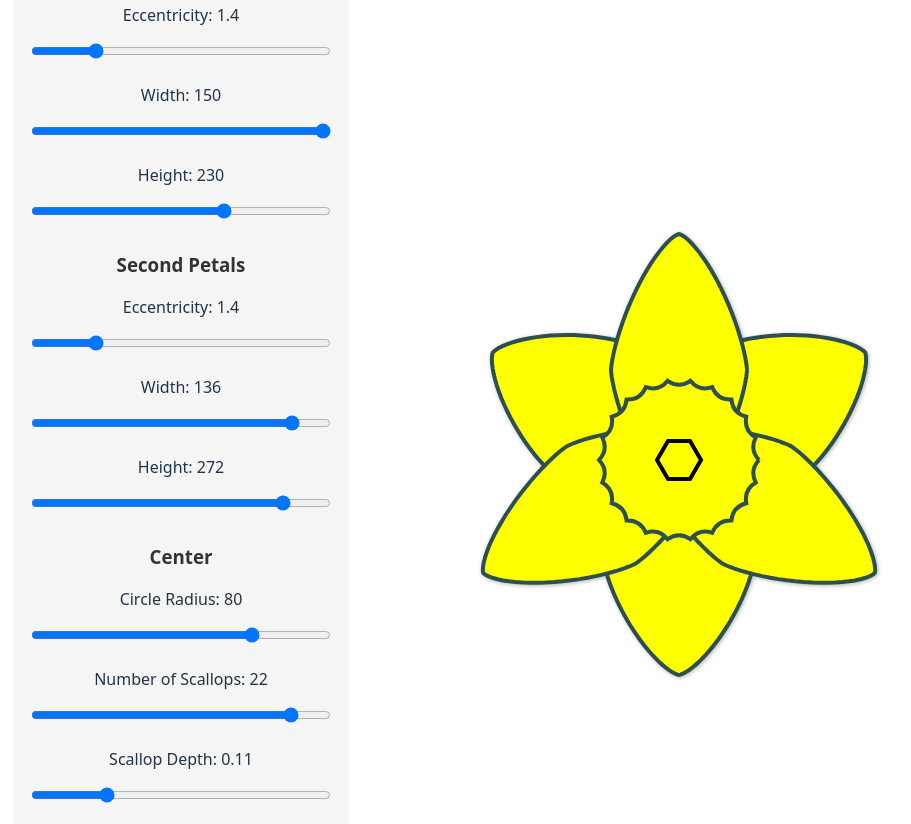
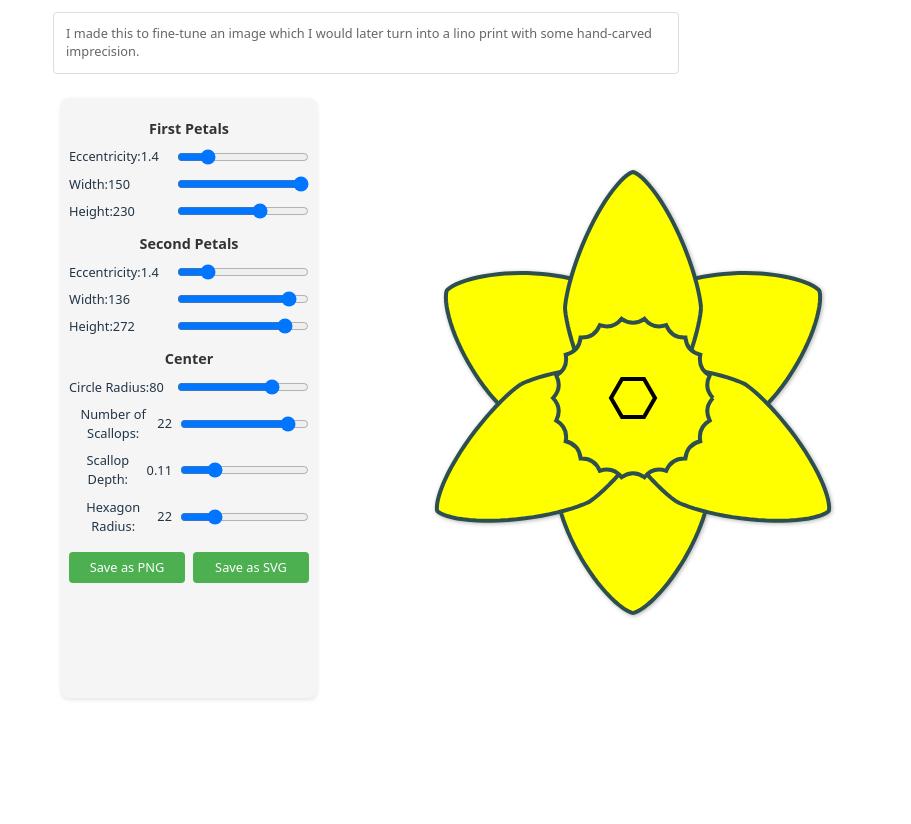
Before and after one commit to ukslim/daffodil, a website built with Vite: page index.html in a window 1280 px wide. Shown: the part 145-969 px from the top of the page, without its empty margins (143-1054 px from the left). After the commit the page ends 883 px from the top, so only its background shows below. Built offline with nearby package versions, Linux system fonts and the light colour scheme.

Commit message:
Various cleanups

```diff
--- a/index.html
+++ b/index.html
@@ -3,7 +3,7 @@
 
 <head>
   <meta charset="UTF-8" />
-  <link rel="icon" type="image/png" href="/daffodil.png" />
+  <link rel="icon" type="image/png" href="/daffodil.svg" />
   <meta name="viewport" content="width=device-width, initial-scale=1.0" />
   <title>Daffodil Generator</title>
 </head>
--- a/src/main.ts
+++ b/src/main.ts
@@ -42,6 +42,10 @@ function setSliderValue(id: string, value: number) {
 }
 
 document.querySelector<HTMLDivElement>("#app")!.innerHTML = `
+  <div class="page-header">
+    <h1>Daffodil editor</h1>
+    <div class="description">I made this to fine-tune an image which I would later turn into a lino print with some hand-carved imprecision.</div>
+  </div>
   <div class="container">
     <div class="controls">
       <h3>First Petals</h3>
@@ -90,7 +94,10 @@ document.querySelector<HTMLDivElement>("#app")!.innerHTML = `
         <input type="range" id="hexagonRadius" min="10" max="60" step="1" value="30">
       </div>
 
-      <button id="saveButton" class="save-button">Save as PNG</button>
+      <div class="button-group">
+        <button id="saveButton" class="save-button">Save as PNG</button>
+        <button id="saveSvgButton" class="save-button">Save as SVG</button>
+      </div>
     </div>
     <div id="daffodilContainer"></div>
   </div>
@@ -129,8 +136,24 @@ function saveSvgAsPng() {
   img.src = url;
 }
 
-// Add button event listener
+function saveSvg() {
+  const svg = container.querySelector("svg");
+  if (!svg) return;
+
+  const svgData = new XMLSerializer().serializeToString(svg);
+  const svgBlob = new Blob([svgData], { type: "image/svg+xml;charset=utf-8" });
+  const url = URL.createObjectURL(svgBlob);
+
+  const link = document.createElement("a");
+  link.download = "daffodil.svg";
+  link.href = url;
+  link.click();
+  URL.revokeObjectURL(url);
+}
+
+// Add button event listeners
 document.getElementById("saveButton")?.addEventListener("click", saveSvgAsPng);
+document.getElementById("saveSvgButton")?.addEventListener("click", saveSvg);
 
 function updateDaffodil() {
   const params: DaffodilParams = {
--- a/src/style.css
+++ b/src/style.css
@@ -97,30 +97,68 @@ button:focus-visible {
 
 .container {
   display: flex;
-  gap: 2rem;
-  padding: 2rem;
+  gap: 1rem;
+  padding: 0.5rem;
+}
+
+.page-header {
+  text-align: left;
+  margin-bottom: 1rem;
+}
+
+.page-header .description {
+  font-size: 0.8rem;
+  line-height: 1.4;
+  color: #666;
+  background: #fff;
+  padding: 0.75rem;
+  border-radius: 4px;
+  border: 1px solid #ddd;
+  max-width: 600px;
 }
 
 .controls {
-  width: 300px;
-  padding: 1rem;
+  width: 240px;
+  padding: 0.5rem;
   background: #f5f5f5;
   border-radius: 8px;
   box-shadow: 0 2px 4px rgba(0, 0, 0, 0.1);
 }
 
+.controls h2 {
+  margin: 0 0 0.5rem 0;
+  font-size: 1rem;
+  color: #333;
+}
+
+.controls .description {
+  font-size: 0.75rem;
+  line-height: 1.3;
+  color: #666;
+  background: #fff;
+  padding: 0.5rem;
+  border-radius: 4px;
+  margin-bottom: 0.75rem;
+  border: 1px solid #ddd;
+}
+
 .control-group {
-  margin-bottom: 1rem;
+  margin-bottom: 0.5rem;
+  display: flex;
+  align-items: center;
+  gap: 0.5rem;
 }
 
 .control-group label {
-  display: block;
-  margin-bottom: 0.5rem;
+  display: flex;
+  align-items: center;
+  font-size: 0.8rem;
+  min-width: 100px;
 }
 
 .control-group input[type="range"] {
-  width: 100%;
-  margin: 0.5rem 0;
+  flex: 1;
+  margin: 0;
 }
 
 #daffodilContainer {
@@ -131,21 +169,27 @@ button:focus-visible {
 }
 
 h3 {
-  margin: 1.5rem 0 1rem;
+  margin: 0.75rem 0 0.5rem;
   color: #333;
+  font-size: 0.9rem;
+}
+
+.button-group {
+  display: flex;
+  gap: 0.5rem;
+  margin-top: 1rem;
 }
 
 .save-button {
-  width: 100%;
-  padding: 0.75rem;
+  flex: 1;
+  padding: 0.4rem;
   background: #4caf50;
   color: white;
   border: none;
   border-radius: 4px;
-  font-size: 1rem;
+  font-size: 0.8rem;
   cursor: pointer;
   transition: background-color 0.2s;
-  margin-top: 2rem;
 }
 
 .save-button:hover {
```
Also changed, not shown: public/daffodil.png (deleted), public/daffodil.svg (added).
